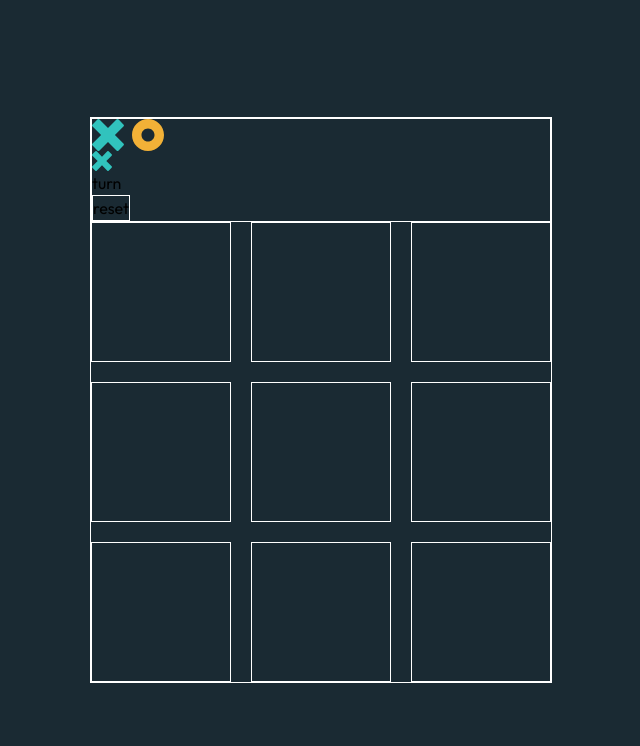
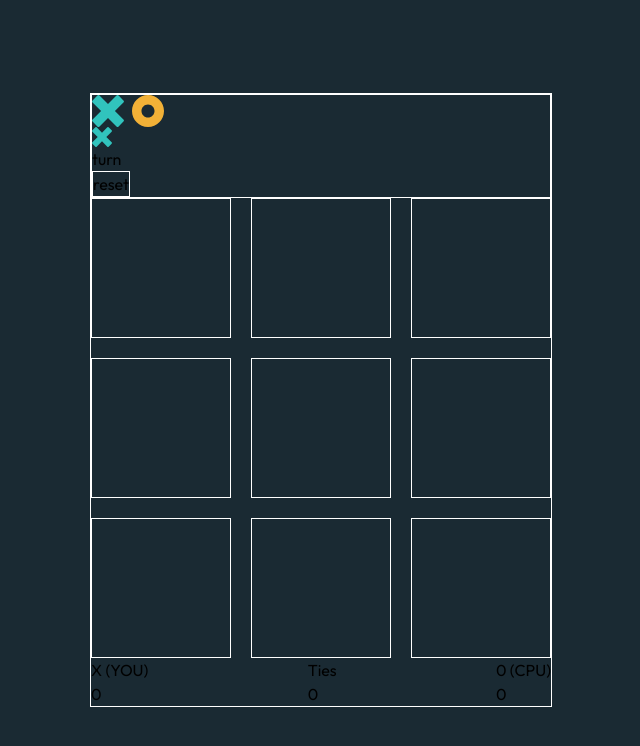
Before and after one commit to EltonLobo07/tic-tac-toe, a React (Vite) app: page / in a window 1280 px wide. Both pictures are taken after a click on the button "new game (vs cpu)". Shown: the top 746 px of the page, without its empty margins (319-959 px from the left). Built offline with nearby package versions, Linux system fonts and the light colour scheme.

Commit message:
Add unstyled grid content stats markup

```diff
--- a/src/App.tsx
+++ b/src/App.tsx
@@ -24,6 +24,7 @@ export function App() {
       title: "game content",
       content: <GameContent
         playerOneMark = {playerOneMark}
+        gameType = {gameType}
       />
     };
   }
--- a/src/components/GameContent.tsx
+++ b/src/components/GameContent.tsx
@@ -1,22 +1,34 @@
 import { assertNever } from "../helpers/general";
-import { Mark } from "../type-helpers/app";
-import { GameContentGrid } from "./GameContentGrid";
-import { GameContentHead } from "./GameContentHead";
+import { GameType, Mark } from "../type-helpers/app";
+import { Stats } from "../type-helpers/game-content";
+import { GameContentBottom } from "./GameContentBottom";
+import { GameContentMid } from "./GameContentMid";
+import { GameContentTop } from "./GameContentTop";
 import { useState } from "react";
 
+function getPlayerWonKey(wonMark: Mark, playerOneMark: Mark): keyof Stats {
+    return wonMark === playerOneMark ? "playerOneWins" : "playerTwoWins";
+}
+
 type Props = {
-    playerOneMark: Mark
+    playerOneMark: Mark,
+    gameType: GameType
 };
 
 export function GameContent(props: Props) {
     const [currentTurnMark, setCurrentTurnMark] = useState<Mark>("X");
+    const [stats, setStats] = useState<Stats>({
+        playerOneWins: 0,
+        ties: 0,
+        playerTwoWins: 0
+    });
 
     const handleMovePlayed = (moveResult: Mark | "" | "draw") => {
         /*
             If moveResult is,
                 "X"    - X is the winner
                 "0"    - 0 is the winner
-                ""     - "game continues"
+                ""     - game continues
                 "draw" - game draw
         */
        switch (moveResult) {
@@ -25,14 +37,19 @@ export function GameContent(props: Props) {
             }
             case "X": {
                 console.log("X is the winner");
+                const playerWonKey = getPlayerWonKey("X", props.playerOneMark);
+                setStats({...stats, [playerWonKey]: stats[playerWonKey] + 1});
                 return;
             }
             case "0": {
                 console.log("0 is the winner");
+                const playerWonKey = getPlayerWonKey("0", props.playerOneMark);
+                setStats({...stats, [playerWonKey]: stats[playerWonKey] + 1});
                 return;
             }
             case "draw": {
                 console.log("draw");
+                setStats({...stats, ties: stats.ties + 1});
                 return;
             }
             default: {
@@ -45,13 +62,18 @@ export function GameContent(props: Props) {
         <div
             className = "border border-white my-0 tabAndUp:my-auto"
         >
-            <GameContentHead
+            <GameContentTop
                 currentTurnMark = {currentTurnMark}
                 isPlayerOneTurn = {currentTurnMark === props.playerOneMark}
             />
-            <GameContentGrid
+            <GameContentMid
                 currentTurnMark = {currentTurnMark}
                 onMovePlayed = {handleMovePlayed}
+            />
+            <GameContentBottom
+                playerOneMark = {props.playerOneMark}
+                gameType = {props.gameType}
+                stats = {stats}
             />
         </div>
     );
--- /dev/null
+++ b/src/components/GameContentBottom.tsx
@@ -0,0 +1,62 @@
+import { GameType, Mark } from "../type-helpers/app";
+import { Stats } from "../type-helpers/game-content";
+import { TxtAndNum } from "./TxtAndNum";
+import { VisuallyHidden } from "./VisuallyHidden";
+
+function getPlayerDisplayInfo(isPlayerOneMarkEqual: boolean, gameType: GameType): string {
+    let res = `p${isPlayerOneMarkEqual ? "1" : "2"}`;
+    if (gameType === "solo") {
+        res = isPlayerOneMarkEqual ? "you" : "cpu";
+    }
+    return res.toUpperCase();
+}
+
+type Props = {
+    playerOneMark: Mark,
+    gameType: GameType,
+    stats: Stats
+};
+
+export function GameContentBottom(props: Props) {
+    const sectionTitle = "game statistics";
+    const isPlayerOneX = props.playerOneMark === "X";
+    const isPlayerOne0 = !isPlayerOneX;
+
+    return (
+        <section
+            aria-label = {sectionTitle}
+            className = "relative"
+        >
+            <VisuallyHidden>
+                <h3>
+                    {sectionTitle}
+                </h3>
+            </VisuallyHidden>
+            <ul
+                className = "flex justify-between"
+            >
+                <li>
+                    <TxtAndNum
+                        actualTxt = ""
+                        displayTxt = {`X (${getPlayerDisplayInfo(isPlayerOneX, props.gameType)})`}
+                        num = {isPlayerOneX ? props.stats.playerOneWins : props.stats.playerTwoWins}
+                    />
+                </li>
+                <li>
+                    <TxtAndNum
+                        actualTxt = ""
+                        displayTxt = "Ties"
+                        num = {props.stats.ties}
+                    />
+                </li>
+                <li>
+                    <TxtAndNum
+                        actualTxt = ""
+                        displayTxt = {`0 (${getPlayerDisplayInfo(isPlayerOne0, props.gameType)})`}
+                        num = {isPlayerOne0 ? props.stats.playerOneWins : props.stats.playerTwoWins}
+                    />
+                </li>
+            </ul>
+        </section>
+    );
+}
--- a/src/components/GameContentGrid.tsx
+++ b/src/components/GameContentMid.tsx
@@ -67,7 +67,7 @@ type Props = {
     onMovePlayed: (moveResult: MoveResult) => void
 };
 
-export function GameContentGrid(props: Props) {
+export function GameContentMid(props: Props) {
     const [gameState, setGameState] = useState<GameState>(() => new Array(NUM_CELLS).fill(""));
 
     const sectionTitle = "game grid";
--- a/src/components/GameContentHead.tsx
+++ b/src/components/GameContentTop.tsx
@@ -20,7 +20,7 @@ function getPlayerOneMark(currentTurnMark: Mark, isPlayerOneTurn: boolean): Mark
     return "X";
 }
 
-export function GameContentHead(props: Props) {
+export function GameContentTop(props: Props) {
     const TurnIcon = props.currentTurnMark === "X" ? X : Zero;
 
     return (
--- /dev/null
+++ b/src/components/TxtAndNum.tsx
@@ -0,0 +1,25 @@
+import { VisuallyHidden } from "./VisuallyHidden";
+
+type Props = {
+    displayTxt: string,
+    actualTxt: string,
+    num: number
+};
+
+export function TxtAndNum(props: Props) {
+    return (
+        <div
+            className = "relative flex flex-col"
+        >
+            <VisuallyHidden>
+                {props.actualTxt}
+            </VisuallyHidden>
+            <span>
+                {props.displayTxt}
+            </span>
+            <span>
+                {props.num}
+            </span>
+        </div>
+    );
+}
--- a/src/type-helpers/game-content.ts
+++ b/src/type-helpers/game-content.ts
@@ -1,3 +1,4 @@
 import { Mark } from "./app";
 
 export type MoveResult = Mark | "" | "draw";
+export type Stats = Record<"playerOneWins" | "ties" | "playerTwoWins", number>;
```
